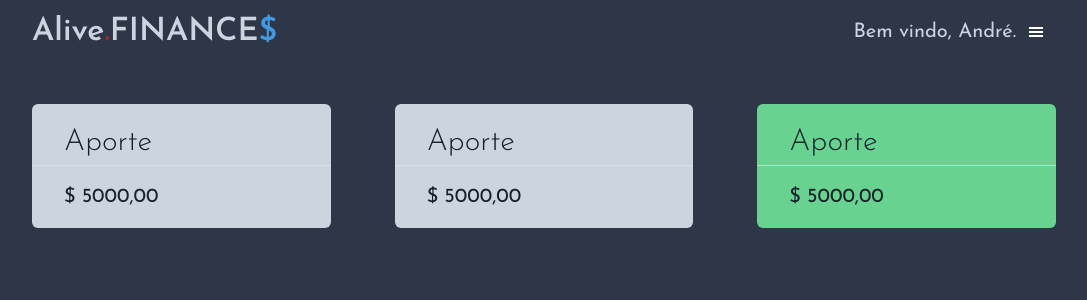
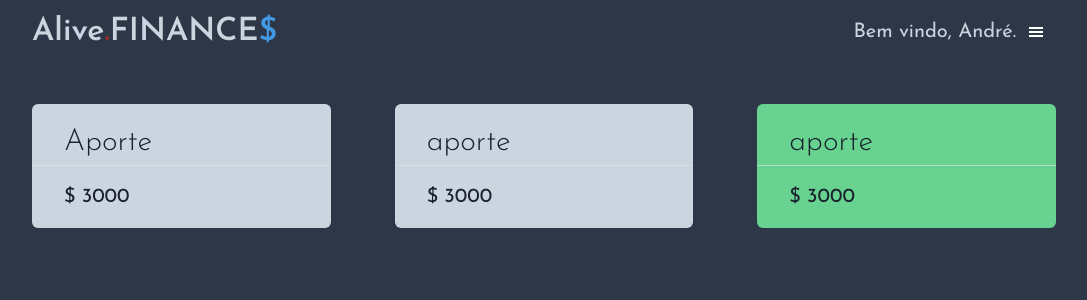
Before and after one commit to faakit/alive.finance, a Next.js app in the folder frontend/: page /simulation in a window 1280 px wide. Shown: the top 300 px of the page, without its empty margins (96-1183 px from the left). Built offline with nearby package versions, Linux system fonts and the light colour scheme.

Commit message:
fix(Simulation info card): Changed static to dynamic items from props

```diff
--- a/frontend/src/components/WalletInfoCard.tsx
+++ b/frontend/src/components/WalletInfoCard.tsx
@@ -23,15 +23,15 @@ export function WalletInfoCard({
         <Box bg={colors[color]} borderRadius="md" flex={1}>
             <Text
                 fontSize="3xl"
-                fontWeight="thin"
+                fontWeight={fontWeight}
                 pl='8'
                 pt='4'
             >
-                Aporte
+                {title}
             </Text>
             <Divider color="white" />
             <Text fontSize="xl" pl='8' py='4'>
-                $ 5000,00
+                $ {value}
             </Text>
         </Box>
     )
```
